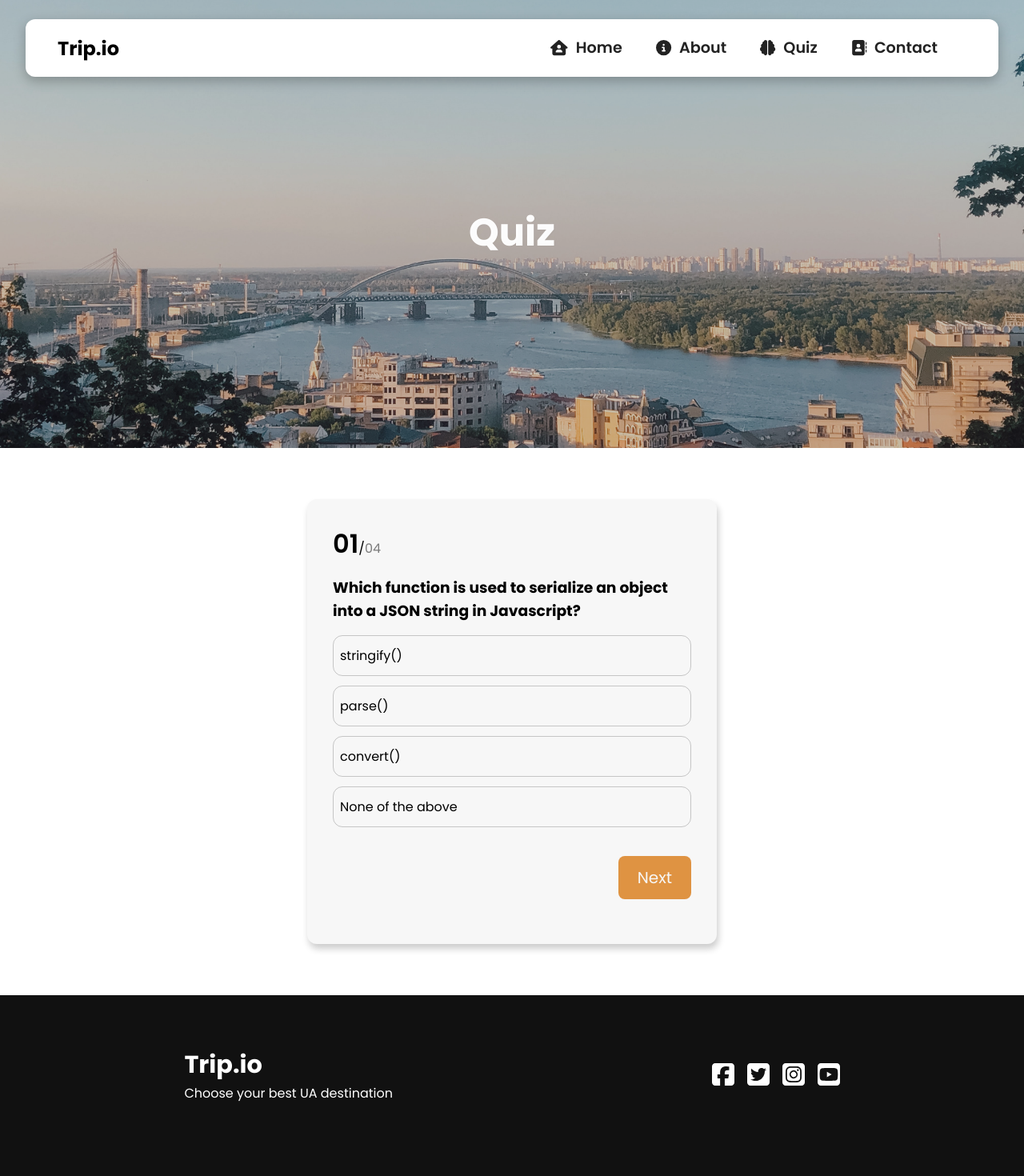
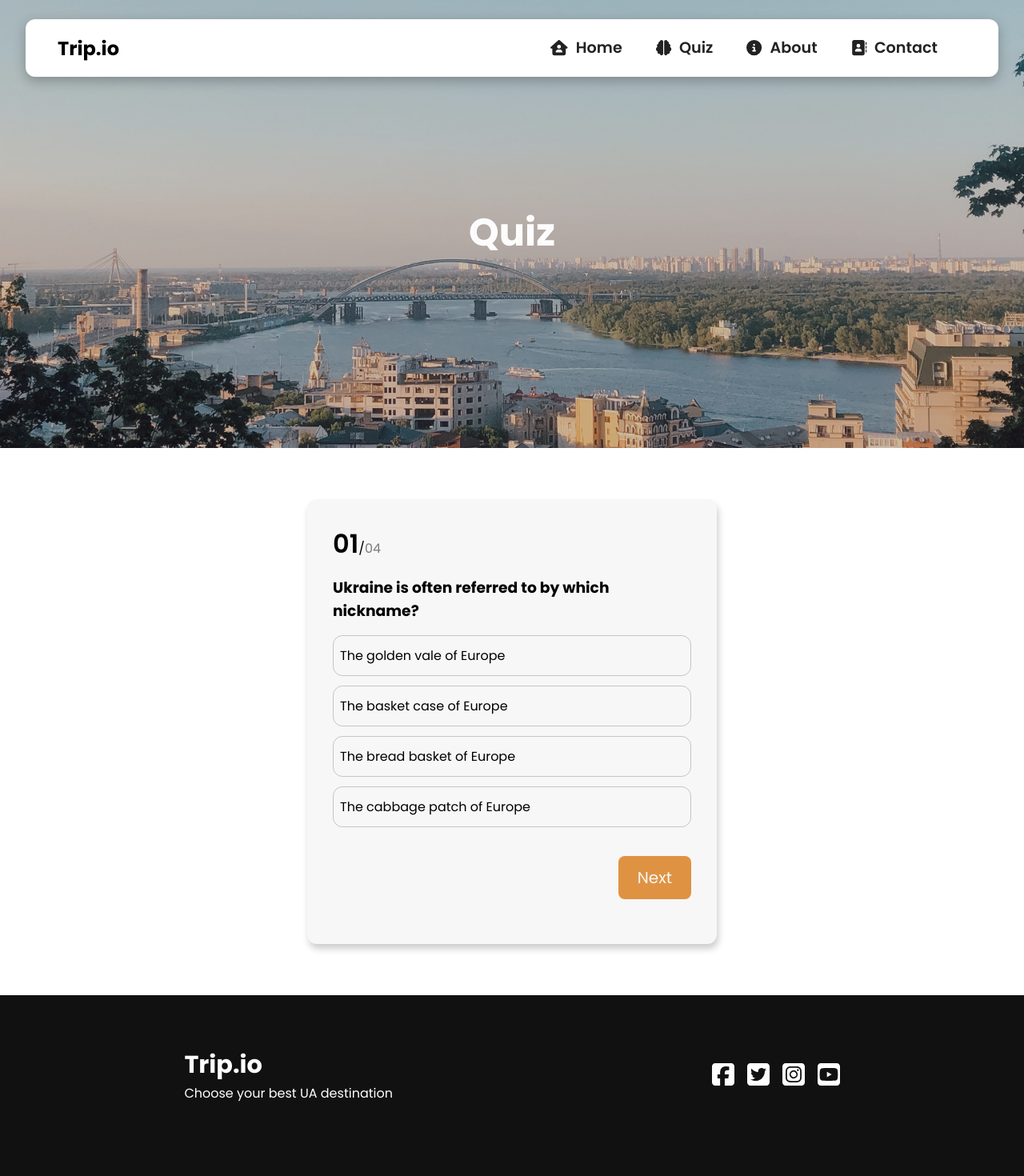
Before and after one commit to PaulBoar/Trip.io, a React (Create React App) app: page /quiz in a window 1280 px wide. Shown: the top 1470 px of the page at 80% size. Built offline with nearby package versions, Linux system fonts and the light colour scheme.

Commit message:
refactor

```diff
--- a/src/components/ContactForm.js
+++ b/src/components/ContactForm.js
@@ -9,7 +9,6 @@ function ContactForm() {
 
 	const onSendMessage = (e) => {
 		e.preventDefault();
-		console.log(name, email, subject, body);
   const msg = {name: name, email: email, subj: subject, body: body}
 		fetch(
 			'https://trip-io-6f20d-default-rtdb.europe-west1.firebasedatabase.app/messages.json',
--- a/src/components/MenuItems.js
+++ b/src/components/MenuItems.js
@@ -11,16 +11,16 @@ export const MenuItems = [
   icon: faHouseUser
  },
  {
+  title: 'Quiz',
+  url: '/quiz',
+  cName: 'nav-links',
+  icon: faBrain
+ },
+ {
   title: 'About',
   url: '/about',
   cName: 'nav-links',
   icon: faCircleInfo
- },
- {
-  title: 'Quiz',
-  url: '/quiz',
-  cName: 'nav-links',
-  icon: faBrain
  },
  {
   title: 'Contact',
@@ -28,9 +28,4 @@ export const MenuItems = [
   cName: 'nav-links',
   icon: faAddressBook
  },
- {
-  title: 'Sign Up',
-  url: '/signup',
-  cName: 'nav-link-mobile',
- }
 ]
--- a/src/components/Navbar.js
+++ b/src/components/Navbar.js
@@ -11,7 +11,6 @@ function Navbar() {
 
 	const handleShowMenu = () => {
 		setClicked(!clicked);
-		console.log('first');
 	};
 
 	let menuIcon;
@@ -38,10 +37,10 @@ function Navbar() {
 
 			<ul className={active}>
 				{MenuItems.map((item, index) => {
-					let classLink;
-					item.cName === 'nav-link-mobile'
-						? (classLink = 'nav-link-mobile')
-						: (classLink = 'nav-link');
+					let classLink = 'nav-link';
+					// item.cName === 'nav-link-mobile'
+					// 	? (classLink = 'nav-link-mobile')
+					// 	: (classLink = 'nav-link');
 
 					return (
 						<li key={index}>
--- a/src/components/Places.js
+++ b/src/components/Places.js
@@ -1,9 +1,11 @@
-import React from 'react'
-import classes from './Places.module.css'
+import React from 'react';
+import classes from './Places.module.css';
 
-import GoldenGate from '../assets/images/golden-gate.jpg'
-import GoldenGateStatue from '../assets/images/golden-gate-statue.jpg.webp'
-import PlacesData from './PlacesData'
+import GoldenGate from '../assets/images/golden-gate.jpg';
+import GoldenGateStatue from '../assets/images/golden-gate-statue.jpg.webp';
+import Motherland from '../assets/images/Motherland.jpg';
+import Motherland2 from '../assets/images/Motherland2.jpg';
+import PlacesData from './PlacesData';
 
 function Places() {
 	return (
@@ -19,13 +21,22 @@ function Places() {
 			/>
 
 			<PlacesData
+				heading='The Motherland Monument'
+				text='This statue, located in Victory Park, commemorates the Soviet victory over Nazi Germany and is a focal point in Kiev. Take a walk around the grounds and admire the views overlooking the Dnieper river.
+      Inside, visitors will find the Museum of the Great Patriotic War, opened in 1995 at the base of the statue. Thousands of visitors have flocked here to observe and view World War II memorabilia, from weapons to battle dioramas.
+
+      This giant titanium statue is taller than the Statue of Liberty. There is a viewing platform that can be reached by elevator, but only with a guide. When you are here, be sure to check out the Hall of Glory and the Hall of Remembrance and Sorrow, a sober reminder of those who lost their lives.'
+				img1={Motherland}
+				img2={Motherland2}
+			/>
+			<PlacesData
 				heading='Golden Gate'
-      text='The Golden Gate of Kyiv was the main gate in the 11th century fortifications of Kiev, the capital of Kievan Rus. It was named in imitation of the Golden Gate of Constantinople. The structure was dismantled in the Middle Ages, leaving few vestiges of its existence.'
+				text='The Golden Gate of Kyiv was the main gate in the 11th century fortifications of Kiev, the capital of Kievan Rus. It was named in imitation of the Golden Gate of Constantinople. The structure was dismantled in the Middle Ages, leaving few vestiges of its existence.Located on the south side of the city, the gates formed one of three entrance gateways to Kiev constructed in the first half of the 11th century by Yaroslav the Wise. They were a considerable achievement in fortifying Kievan Rus.'
 				img1={GoldenGate}
 				img2={GoldenGateStatue}
 			/>
 		</div>
-  )
+	);
 }
 
-export default Places
+export default Places;
--- a/src/components/Places.module.css
+++ b/src/components/Places.module.css
@@ -17,7 +17,7 @@
 	display: flex;
 	align-items: center;
 	justify-content: space-between;
-	margin: 1rem 0 6rem 0;
+	margin: 8rem 0 6rem 0;
 }
 
 .first-description:nth-child(even) {
@@ -67,6 +67,7 @@
 
 @media screen and (max-width: 756px) {
 	.places {
+		max-width: 80%;
 		margin: 4rem auto;
 		padding: 0 2rem;
 	}
@@ -83,7 +84,12 @@
 	.first-description:nth-child(even) {
 		display: flex;
 		flex-direction: column-reverse;
-		margin-top: 2.5rem;
+		margin: 2.5rem 0 2rem 0;
+	}
+
+	.first-description:last-child {
+		margin-top: 2rem;
+		margin-bottom: 0rem;
 	}
 
 	.description-text {
--- a/src/components/Quiz/QuizData.js
+++ b/src/components/Quiz/QuizData.js
@@ -6,35 +6,35 @@ export const quiz = {
  questions: [
    {
      question:
-       'Which function is used to serialize an object into a JSON string in Javascript?',
-     choices: ['stringify()', 'parse()', 'convert()', 'None of the above'],
+       'Ukraine is often referred to by which nickname?',
+     choices: ['The golden vale of Europe', 'The basket case of Europe', 'The bread basket of Europe', 'The cabbage patch of Europe'],
      type: 'MCQs',
-     correctAnswer: 'stringify()',
+     correctAnswer: 'The bread basket of Europe',
    },
    {
      question:
-       'Which of the following keywords is used to define a variable in Javascript?',
-     choices: ['var', 'let', 'var and let', 'None of the above'],
+       `What is Ukraine's currency called? `,
+     choices: ['Hryvna', 'Ukrainian ruble', 'Ukrainian zloty', 'None of the above'],
      type: 'MCQs',
-     correctAnswer: 'var and let',
+     correctAnswer: 'Hryvna',
    },
    {
      question:
-       'Which of the following methods can be used to display data in some form using Javascript?',
+       `Ukraine's Chornobyl power plant became the site of one of the world's worst nuclear disasters. To limit it's impact, a special "exlusion zone" has been created. What is it's radius?`,
      choices: [
-       'document.write()',
-       'console.log()',
-       'window.alert',
-       'All of the above',
+       '15 km',
+       '30 km',
+       '80 km',
+       '300 km',
      ],
      type: 'MCQs',
-     correctAnswer: 'All of the above',
+     correctAnswer: '30 km',
    },
    {
-     question: 'How can a datatype be declared to be a constant type?',
-     choices: ['const', 'var', 'let', 'constant'],
+     question: `What is Kyiv's Arsenalaya subway station's unique claim to fame?`,
+     choices: [`It has the world's longest escalator`, 'It is the deepest subway station in the world.', 'It was the first subway station in the world to be designed with easy access for the disabled.', 'It is the only station in the world to be heated by an underground hot spring.'],
      type: 'MCQs',
-     correctAnswer: 'const',
+     correctAnswer: 'It is the deepest subway station in the world.',
    },
  ],
 }
--- a/src/components/Quiz/QuizUA.js
+++ b/src/components/Quiz/QuizUA.js
@@ -47,16 +47,16 @@ function Quiz() {
 	};
 
 	const resetQuizHanlder = () => {
-    setSelectedAnswerIndex(null)
-    setActiveQuestion(0)
-    setSelectedAnswer('')
-    setShowResult(false)
+		setSelectedAnswerIndex(null);
+		setActiveQuestion(0);
+		setSelectedAnswer('');
+		setShowResult(false);
 		setResult({
 			score: 0,
 			correctAnswers: 0,
 			wrongAnswers: 0,
-    })
-  }
+		});
+	};
 
 	const quizContent = (
 		<>
@@ -85,9 +85,14 @@ function Quiz() {
 		</>
 	);
 
+	let resultTitle;
+	result.correctAnswers >= 3
+		? (resultTitle = 'Congratulations! 😎')
+		: (resultTitle = 'You shoud visit Ukraine 😉');
+
 	const quizResult = (
 		<div className={classes.result}>
-			<h3>Result</h3>
+			<h3>{resultTitle}</h3>
 			<p>
 				Total Questions: <span>{questions.length}</span>
 			</p>
--- a/src/components/Quiz/QuizUA.module.css
+++ b/src/components/Quiz/QuizUA.module.css
@@ -93,6 +93,5 @@ font-weight: 600;
 @media screen and (max-width: 460px) {
 	.quiz-container {
 		max-width: 90%;
-		margin: 1rem auto;
 	}
 }
--- a/src/components/Trip.module.css
+++ b/src/components/Trip.module.css
@@ -1,6 +1,6 @@
 .trip {
 	max-width: 70%;
-	margin: 6rem auto;
+	margin: 8rem auto;
 	color: #2a2a2a;
 }
 
```
Also changed, not shown: src/assets/images/Motherland.jpg (added), src/assets/images/Motherland2.jpg (added). Lines whose indentation alone changed are shown as unchanged.
